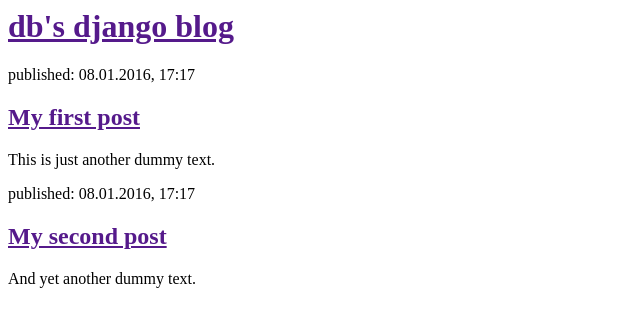
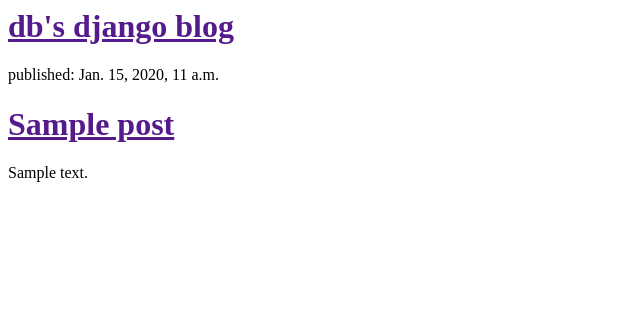
Before and after one commit to dbroeh/my-first-blog, a Django app: template blog/templates/blog/post_list.html in a window 1280 px wide. Shown: the top 327 px of the page, without its empty margins (0-640 px from the left). Run offline with Django 3.2, Linux system fonts and the light colour scheme; the template is opened without the code that fills it: values that come from a table or form of the project are taken from there, others are empty; tables that the repository leaves empty hold one stand-in row (values such as "Sample post").

Commit message:
Modified templates to display posts from database.

```diff
--- a/blog/templates/blog/post_list.html
+++ b/blog/templates/blog/post_list.html
@@ -7,17 +7,13 @@
 			<h1><a href="">db's django blog</a></h1>
 		</div>
 
-		<div>
-			<p> published: 08.01.2016, 17:17</p>
-			<h2><a href="">My first post</a></h2>
-			<p>This is just another dummy text.</p>
-		</div>
-
-		<div>
-			<p> published: 08.01.2016, 17:17</p>
-			<h2><a href="">My second post</a></h2>
-			<p>And yet another dummy text.</p>
-		</div>
+		{% for post in posts %}
+			<div>
+				<p>published: {{post.published_date}}</p>
+				<h1><a href="">{{ post.title }}</a></h1>
+				<p>{{ post.text|linebreaks }}</p>
+			</div>
+		{% endfor %}
 
 	</body>
 </html>
--- a/blog/views.py
+++ b/blog/views.py
@@ -1,4 +1,8 @@
 from django.shortcuts import render
+from django.utils import timezone
+from .models import Post
+
 
 def post_list(request):
-	return render(request, 'blog/post_list.html', {})
+	posts = Post.objects.filter(published_date__lte=timezone.now()).order_by('published_date')
+	return render(request, 'blog/post_list.html', {'posts': posts})
```
